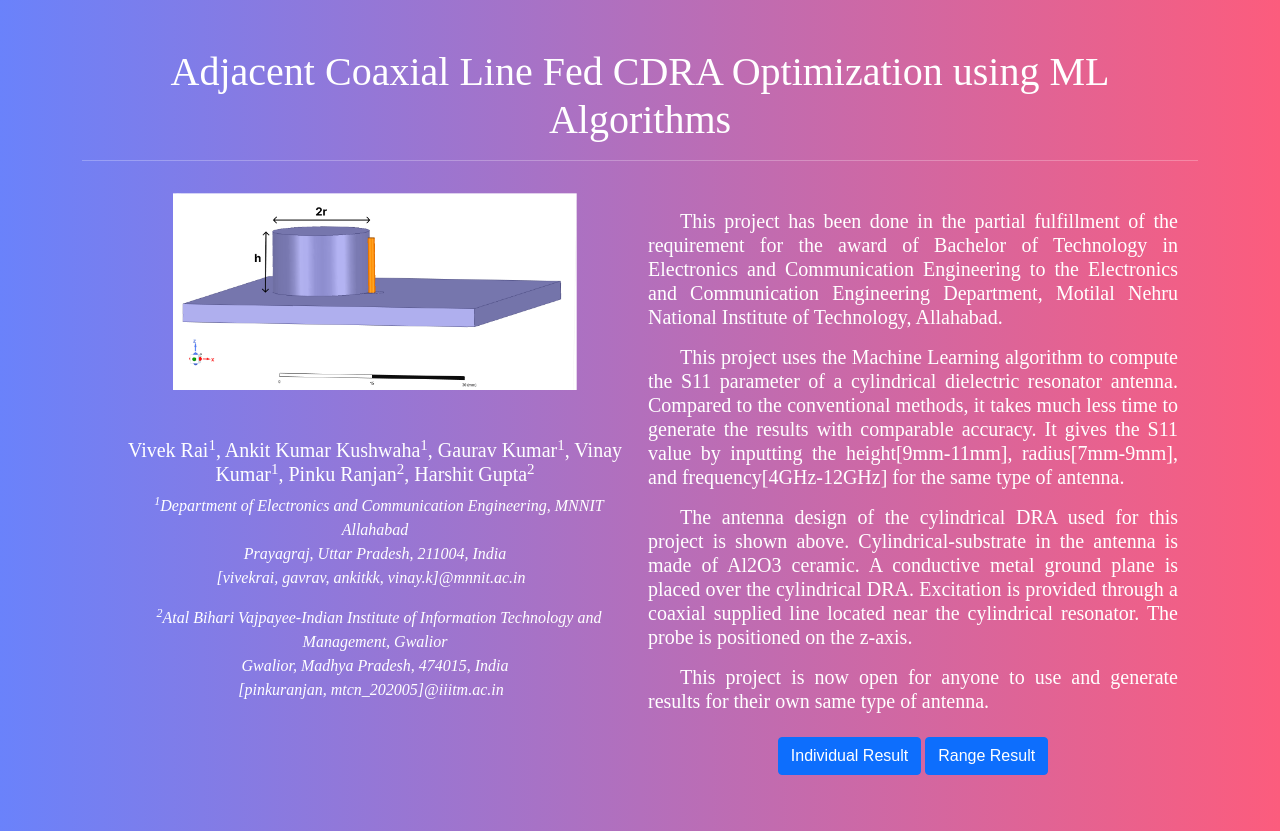
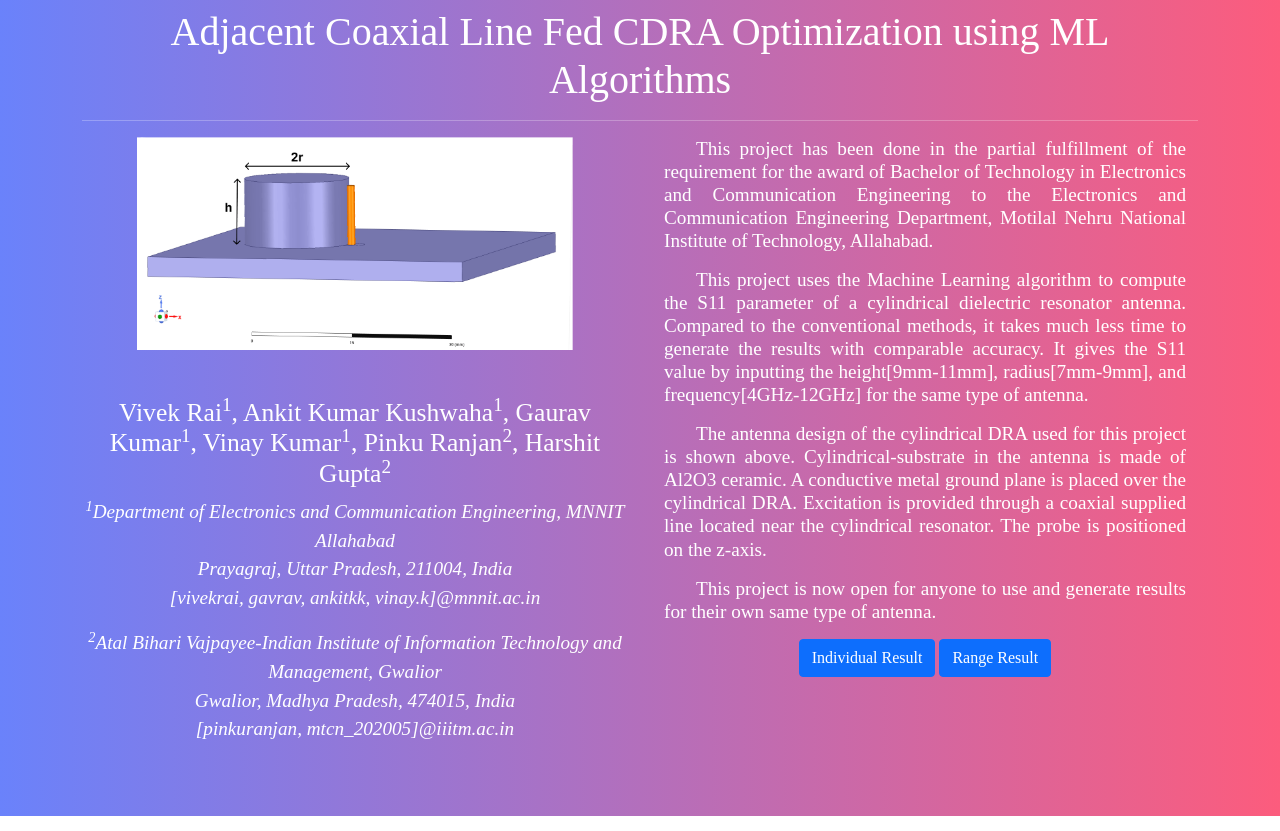
Before and after one commit to gauravk268/AntennaNet, a Flask app: page / in a window 1280 px wide. Run offline with Flask 2, Linux system fonts and the light colour scheme; parts of the project's set-up code (start-up, migrations or seed data) failed here and were passed over.

Commit message:
updated overflow values

```diff
--- a/templates/index.html
+++ b/templates/index.html
@@ -20,32 +20,29 @@
 </head>
 
 <body>
-  <div class="container m-5 mx-auto text-white">
+  <div class="text-white container my-2">
     <h1 class="text-center">Adjacent Coaxial Line Fed CDRA Optimization using ML Algorithms</h3>
       <hr />
-      <div class="container d-flex">
-        <div class="project-detail p-2">
-          <div class="p container m-2 text-center">
-            <img src="/static/antenna.png" alt="antenna-design">
-            <div class="my-5">
+      <div class="row">
+        <div class="col-lg-6 col-md-12 text-center"><img src="/static/antenna.png" alt="antenna-design">
+          <div class="py-5">
             <h5>Vivek Rai<sup>1</sup>, Ankit Kumar Kushwaha<sup>1</sup>, Gaurav Kumar<sup>1</sup>, Vinay
               Kumar<sup>1</sup>, Pinku Ranjan<sup>2</sup>, Harshit Gupta<sup>2</sup></h5>
-              <p><i class="text-italic m-2"><sup>1</sup>Department of Electronics and Communication Engineering, MNNIT
+            <p><i class="text-italic"><sup>1</sup>Department of Electronics and Communication Engineering, MNNIT
                 Allahabad<br />
                 Prayagraj, Uttar Pradesh, 211004, India<br />
                 [<a href="mailto:vivekrai@mnnit.ac.in">vivekrai</a>, <a href="mailto:gavrav@mnnit.ac.in">gavrav</a>,
                 <a href="mailto:ankitkk@mnnit.ac.in">ankitkk</a>, <a
                   href="mailto:vinay.k@mnnit.ac.in">vinay.k</a>]@mnnit.ac.in</i></p>
-              <p><i class="text-italic m-2"><sup>2</sup>Atal Bihari Vajpayee-Indian Institute of Information Technology
+            <p><i class="text-italic"><sup>2</sup>Atal Bihari Vajpayee-Indian Institute of Information Technology
                 and Management, Gwalior<br />
                 Gwalior, Madhya Pradesh, 474015, India<br />
                 [<a href="mailto:pinkuranjan@iiitm.ac.in">pinkuranjan</a>, <a
                   href="mailto:mtcn_202005@iiitm.ac.in">mtcn_202005</a>]@iiitm.ac.in</i></p>
           </div>
         </div>
-        </div>
-        <div class="antenna-detail justify-center align-center text-justify p-2">
-          <h5 class="antenna-desc text-white my-4">
+        <div class="col-lg-6 col-md-12 text-center px-4">
+          <h5 class="antenna-desc text-white">
             <p> This project has been done in the partial fulfillment of the
               requirement for the award of Bachelor of Technology in Electronics and
               Communication Engineering to the Electronics and Communication Engineering
@@ -71,10 +68,53 @@
           <button class="btn btn-primary"><a href="/range">Range Result</a></button>
         </div>
       </div>
-
   </div>
 </body>
 <style>
+  p {
+    font-size: 1.2rem;
+  }
+
+  @media (max-width: 992px) {
+    p {
+      font-size: 1.2rem;
+    }
+  }
+
+  @media (max-width: 768px) {
+    p {
+      font-size: 1.2rem;
+    }
+  }
+
+  @media (max-width: 576px) {
+    p {
+      font-size: 1rem;
+    }
+  }
+
+  h5 {
+    font-size: 1.6rem;
+  }
+
+  @media (max-width: 992px) {
+    h5 {
+      font-size: 1.4.5rem;
+    }
+  }
+
+  @media (max-width: 768px) {
+    h5 {
+      font-size: 1.3rem;
+    }
+  }
+
+  @media (max-width: 576px) {
+    h5 {
+      font-size: 1.15rem;
+    }
+  }
+
   body {
     margin: 0;
     font-family: "Times New Roman", Times, serif;
@@ -88,36 +128,26 @@
     background-size: cover;
     min-height: 700px;
     scroll-behavior: smooth;
-    overflow: hidden;
+    max-width: 100%;
+    overflow-x: hidden;
+    /* overflow: hidden; */
   }
 
-  body .container {}
-
-  .container .antenna-detail,
-  .container .project-detail {
-    flex: 1;
-    /* border: 2px solid red; */
-  }
-
-  .container .antenna-detail {
-    text-align: center;
-  }
-
-  .project-detail img {
+  img {
     width: 80%;
   }
 
-  .antenna-detail .antenna-desc {
+  .antenna-desc {
     text-indent: 2rem;
     text-align: justify;
   }
 
-  .container .project-detail a {
+  a {
     text-decoration: none;
     color: white;
   }
 
-  button.btn {
+  button.bt n {
     font-family: Arial, Helvetica, sans-serif;
   }
 
--- a/templates/range_input.html
+++ b/templates/range_input.html
@@ -71,7 +71,7 @@
     background-size: cover;
     min-height: 700px;
     scroll-behavior: smooth;
-    overflow: hidden;
+    overflow-x: hidden;
   }
 
   body .container {
--- a/templates/single_input.html
+++ b/templates/single_input.html
@@ -65,7 +65,7 @@
     background-size: cover;
     min-height: 700px;
     scroll-behavior: smooth;
-    overflow: hidden;
+    overflow-x: hidden;
   }
 
   body .container {
```
Lines whose indentation alone changed are shown as unchanged.
